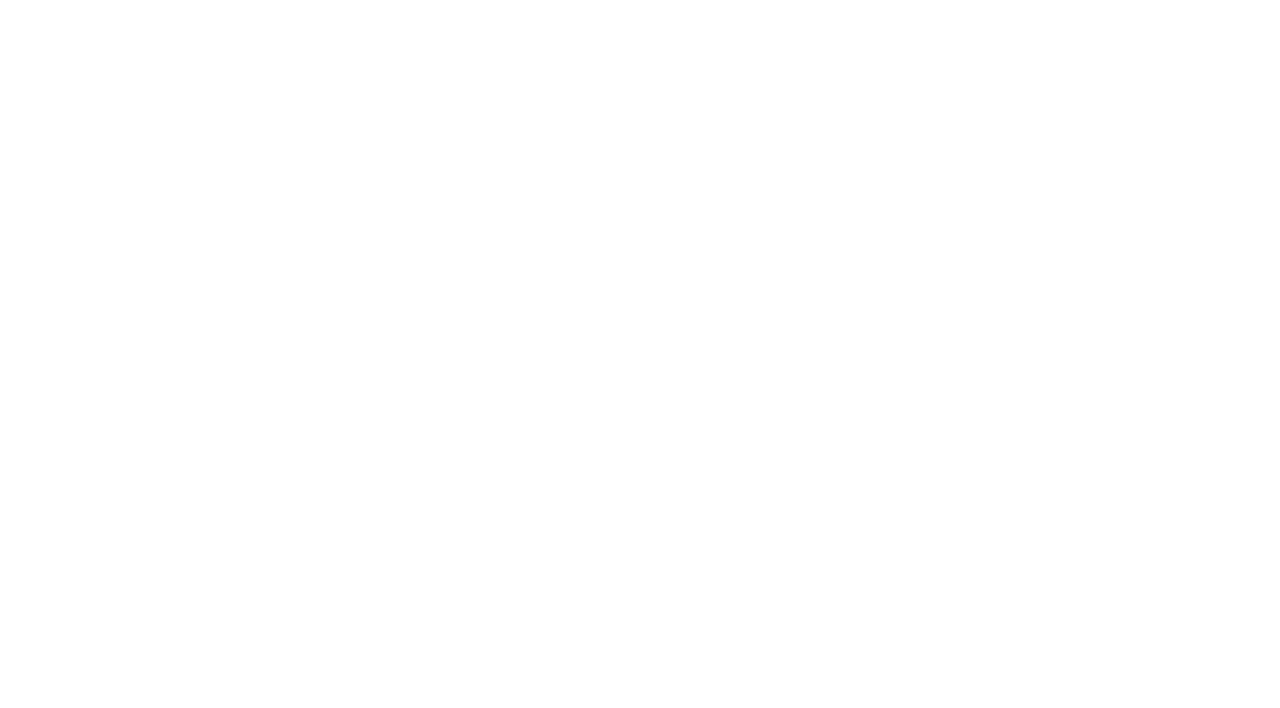
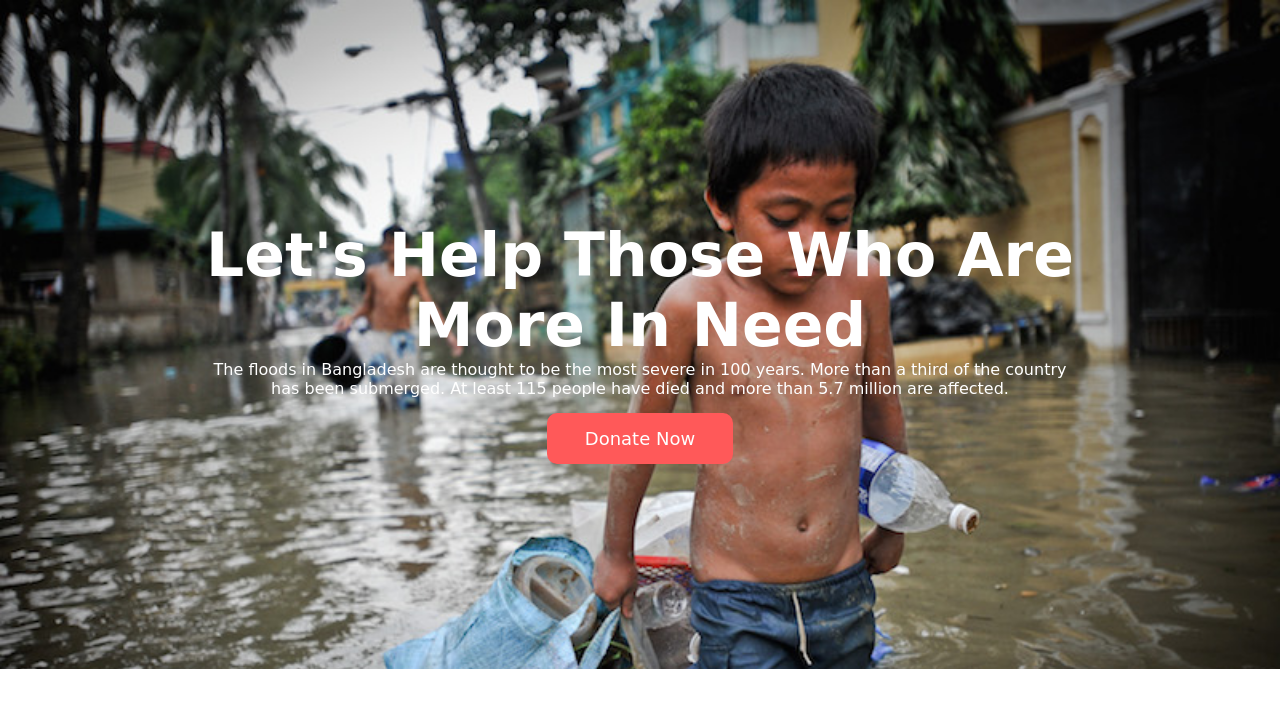
Before and after one commit to rftzmn/donate-today, a plain HTML site: page index.html in a window 1280 px wide. Drawn offline with Linux system fonts and the light colour scheme; a web font is replaced by a local one.

Commit message:
banner added

```diff
--- a/index.html
+++ b/index.html
@@ -5,7 +5,29 @@
     <meta http-equiv="X-UA-Compatible" content="IE=edge" />
     <meta name="viewport" content="width=device-width, initial-scale=1.0" />
     <title>Donate Today</title>
+
+    <link rel="preconnect" href="https://fonts.googleapis.com" />
+    <link rel="preconnect" href="https://fonts.gstatic.com" crossorigin />
+    <link
+      href="https://fonts.googleapis.com/css2?family=Arima&display=swap"
+      rel="stylesheet"
+    />
     <link rel="stylesheet" href="style.css" />
   </head>
-  <body></body>
+  <body>
+    <section class="banner">
+      <div class="banner-description">
+        <h1 class="title1">Let's Help Those Who Are</h1>
+        <h1 class="title1">More In Need</h1>
+        <p>
+          The floods in Bangladesh are thought to be the most severe in 100
+          years. More than a third of the country
+          <br />has been submerged. At least 115 people have died and more than
+          5.7 million are affected.
+        </p>
+        <p></p>
+        <a class="btn-text" href="">Donate Now</a>
+      </div>
+    </section>
+  </body>
 </html>
--- a/style.css
+++ b/style.css
@@ -0,0 +1,36 @@
+*{
+    margin: 0;
+    font-family: 'Arima', cursive;
+}
+.banner{
+
+    /* width: 100%; */
+    height: 669px;
+    color: white;
+    background-image: url('./images/donation9.jpg');
+    background-repeat: no-repeat;
+    background-size: cover;
+    text-align: center;
+    display: flex;
+    align-items: center;
+    justify-content: center;
+}
+.banner-description{
+    /* margin-top: 300px; */
+}
+.title1{
+    font-size: 60px;
+}
+.banner p{
+    margin-bottom: 30px;
+}
+.btn-text{
+    color: white;
+    background-color: #FF5959;
+    text-decoration: none;
+    height: 100px;
+    width: 200px;
+    padding: 15px 38px;
+    font-size: 18px;
+    border-radius: 10px;
+}
```
